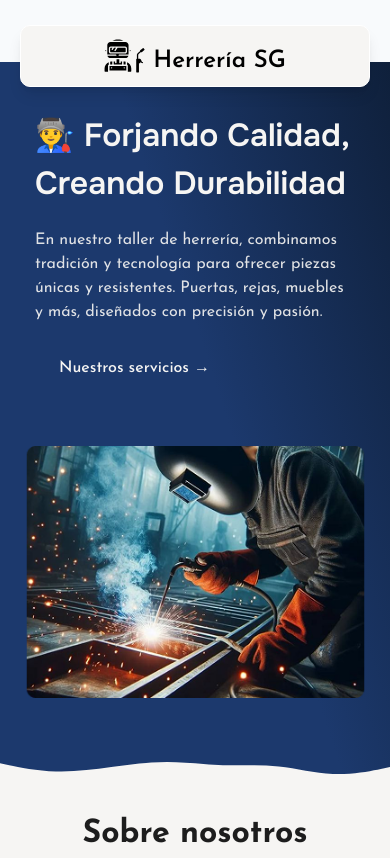
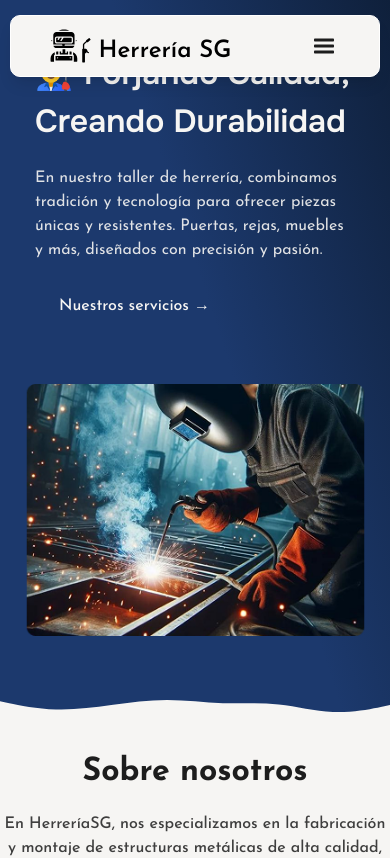
Before and after one commit to Frangia22/HerreriaSGlbye.github.io, a React (Vite) app: page / in a window 390 px wide. Shown: the top 858 px of the page. Built offline with nearby package versions, Linux system fonts and the light colour scheme.

Commit message:
feat: :sparkles: Mejorar el componente Navbar con navegación responsiva y efectos de desplazamiento

```diff
--- a/src/assets/icons/icons.tsx
+++ b/src/assets/icons/icons.tsx
@@ -100,3 +100,43 @@ export const FacebookIcon = ({ ...props }: React.SVGProps<SVGSVGElement>) => {
     </svg>
   );
 };
+
+export const BurgerMenuIcon = ({ ...props }: React.SVGProps<SVGSVGElement>) => {
+  return (
+    <svg
+      {...props}
+      viewBox="0 0 24 24"
+      fill="none"
+      xmlns="http://www.w3.org/2000/svg"
+    >
+      <path
+        d="M2 5.5C2 4.94772 2.44772 4.5 3 4.5H21C21.5523 4.5 22 4.94772 22 5.5V6.5C22 7.05228 21.5523 7.5 21 7.5H3C2.44772 7.5 2 7.05228 2 6.5V5.5Z"
+        fill="current"
+      />
+      <path
+        d="M2 11.5C2 10.9477 2.44772 10.5 3 10.5H21C21.5523 10.5 22 10.9477 22 11.5V12.5C22 13.0523 21.5523 13.5 21 13.5H3C2.44772 13.5 2 13.0523 2 12.5V11.5Z"
+        fill="current"
+      />
+      <path
+        d="M3 16.5C2.44772 16.5 2 16.9477 2 17.5V18.5C2 19.0523 2.44772 19.5 3 19.5H21C21.5523 19.5 22 19.0523 22 18.5V17.5C22 16.9477 21.5523 16.5 21 16.5H3Z"
+        fill="current"
+      />
+    </svg>
+  );
+};
+
+export const CloseIcon = ({ ...props }: React.SVGProps<SVGSVGElement>) => {
+  return (
+    <svg
+      {...props}
+      viewBox="0 0 24 24"
+      fill="none"
+      xmlns="http://www.w3.org/2000/svg"
+    >
+      <path
+        d="M4.70711 3.29289C4.31658 2.90237 3.68342 2.90237 3.29289 3.29289C2.90237 3.68342 2.90237 4.31658 3.29289 4.70711L10.5858 12L3.29289 19.2929C2.90237 19.6834 2.90237 20.3166 3.29289 20.7071C3.68342 21.0976 4.31658 21.0976 4.70711 20.7071L12 13.4142L19.2929 20.7071C19.6834 21.0976 20.3166 21.0976 20.7071 20.7071C21.0976 20.3166 21.0976 19.6834 20.7071 19.2929L13.4142 12L20.7071 4.70711C21.0976 4.31658 21.0976 3.68342 20.7071 3.29289C20.3166 2.90237 19.6834 2.90237 19.2929 3.29289L12 10.5858L4.70711 3.29289Z"
+        fill="current"
+      />
+    </svg>
+  );
+};
--- a/src/components/navbar.tsx
+++ b/src/components/navbar.tsx
@@ -1,29 +1,124 @@
-import React from 'react';
-import { Link } from 'react-router';
-import { HerreriaIcon } from '../assets/icons/icons';
+import React, { useEffect, useState } from "react";
+import { Link } from "react-router";
+import { BurgerMenuIcon, CloseIcon, HerreriaIcon } from "../assets/icons/icons";
+
+function NavItem({
+  children,
+  to,
+  isScrolled,
+}: {
+  children: React.ReactNode;
+  to: string;
+  isScrolled: boolean;
+}) {
+  return (
+    <li>
+      <Link
+        className={`font-josefin font-medium text-base relative group ${
+          isScrolled ? "text-black" : "lg:text-white"
+        }`}
+        to={to}
+      >
+        {children}
+        <span
+          className={`absolute -bottom-1 left-0 w-0 h-0.5 transition-all duration-300 group-hover:w-full ${
+            isScrolled ? "bg-black" : "bg-black md:bg-white"
+          }`}
+        ></span>
+      </Link>
+    </li>
+  );
+}
 
 export function Navbar() {
-    return (
-        <nav className='fixed lg:static top-[25px] lg:top-0 z-10 mx-auto shadow-lg lg:shadow-none w-[calc(100vw-40px)] lg:w-full rounded-[10px] lg:rounded-none  flex justify-around items-center py-[13px] bg-[#F6F5F3] border border-white lg:border-none'>
-            <div className='flex items-end justify-center gap-2'>
-                <HerreriaIcon className={'fill-black'} />
-                <h2 className='md:hidden lg:block font-josefin font-semibold text-[24px] leading-[24px]'>Herrería SG</h2>
-            </div>
-            <ol className='hidden md:flex items-center gap-4 list-none'>
-                <li>
-                    <Link className='font-josefin font-medium text-[16px]' to="/">Sobre nosotros</Link>
-                </li>
-                <li>
-                    <Link className='font-josefin font-medium text-base' to="/servicios">Servicios</Link>
-                </li>
-                <li>
-                    <Link className='font-josefin font-medium text-base' to="/contacto">Proyectos</Link>
-                </li>
-            </ol>
+  const [isScrolled, setIsScrolled] = useState(false);
+  const [isMenuOpen, setIsMenuOpen] = useState(false);
+  useEffect(() => {
+    const handleScroll = () => {
+      setIsScrolled(window.scrollY > 100);
+    };
+    window.addEventListener("scroll", handleScroll);
+    return () => window.removeEventListener("scroll", handleScroll);
+  }, []);
 
-            <button className='bg-[#111111] px-[20px] py-[5px] rounded-[5px] hover:bg-[#1a1a1a] hover:shadow-md transition-colors duration-300 hidden md:block'>
-                <Link className='text-white font-josefin font-medium text-[16px] leading-4' to="/contact">Contacto</Link>
-            </button>
-        </nav>
-    )
+  return (
+    <nav
+      className={`fixed inset-x-0 top-[15px] lg:top-0 z-30 mx-auto w-[calc(100vw-20px)] lg:w-full ${
+        isMenuOpen ? "rounded-t-[10px]" : "rounded-[10px] lg:rounded-none lg:rounded-b-[10px]"
+      } flex justify-around items-center py-[13px] ${
+        isScrolled
+          ? "bg-[#F6F5F3] shadow-lg"
+          : "bg-[#F6F5F3] shadow-lg lg:shadow-none lg:bg-transparent"
+      } border border-white lg:border-none`}
+    >
+      <div className="flex items-end justify-center gap-2">
+        <HerreriaIcon
+          className={`${
+            isScrolled ? "fill-black" : "fill-black lg:fill-white"
+          }`}
+        />
+        <h2
+          className={`md:hidden lg:block font-josefin font-semibold text-[24px] leading-[24px] ${
+            isScrolled ? "text-black" : "lg:text-white"
+          }`}
+        >
+          Herrería SG
+        </h2>
+      </div>
+      <ol className="hidden md:flex items-center gap-4 list-none">
+        <NavItem to="/" isScrolled={isScrolled}>
+          Sobre nosotros
+        </NavItem>
+        <NavItem to="/servicios" isScrolled={isScrolled}>
+          Servicios
+        </NavItem>
+        {/*<NavItem to="/contacto" isScrolled={isScrolled}>Proyectos</NavItem>*/}
+      </ol>
+
+      <button className="bg-[#111111] px-[20px] py-[5px] rounded-[5px] hover:bg-[#1a1a1a] hover:shadow-md transition-colors duration-300 hidden md:block">
+        <Link
+          className="text-white font-josefin font-medium text-[16px] leading-4"
+          to="/contact"
+        >
+          Contacto
+        </Link>
+      </button>
+      <button
+        className="md:hidden cursor-pointer hover:border hover:border-[#1D1D1D] active:border-[#1D1D1D] rounded-[5px] transition-all duration-300 p-1"
+        onClick={() => setIsMenuOpen(!isMenuOpen)}
+      >
+        {isMenuOpen ? (
+          <CloseIcon className="size-[24px] fill-[#1D1D1D]/90 hover:fill-[#111111]" />
+        ) : (
+          <BurgerMenuIcon className="size-[24px] fill-[#1D1D1D] transition-transform duration-300 hover:fill-[#1a1a1a]" />
+        )}
+      </button>
+      <div
+        className={`${
+          isMenuOpen ? "flex transition-all duration-300" : "hidden"
+        } md:hidden fixed -z-10 top-[60px] w-[calc(100vw-20px)] py-[20px] bg-[#F6F5F3] flex flex-col items-center justify-between gap-4 rounded-b-[10px] border border-white border-t-0 shadow-lg`}
+      >
+        <ol className="flex flex-col items-center justify-center gap-4">
+          <NavItem to="/" isScrolled={isScrolled}>
+            Inicio
+          </NavItem>
+          <NavItem to="/" isScrolled={isScrolled}>
+            Sobre nosotros
+          </NavItem>
+          <NavItem to="/servicios" isScrolled={isScrolled}>
+            Servicios
+          </NavItem>
+          {/*<NavItem to="/contacto" isScrolled={isScrolled}>Proyectos</NavItem>*/}
+        </ol>
+        <button className="bg-[#111111] px-[20px] py-[5px] rounded-[5px] hover:bg-[#1a1a1a] hover:shadow-md transition-colors duration-300">
+          <Link
+            className="text-white font-josefin font-medium text-[16px] leading-4"
+            to="/contact"
+          >
+            Contacto
+          </Link>
+        </button>
+      </div>
+    </nav>
+  );
 }
--- a/src/style.css
+++ b/src/style.css
@@ -3,7 +3,6 @@
 
 * {
 	box-sizing: border-box;
-	position: relative;
 	min-width: 0;
 }
 
```
